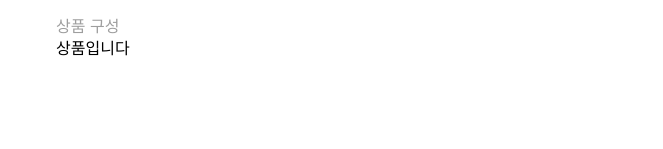
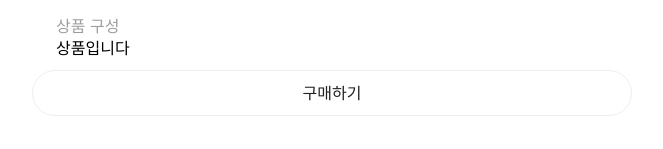
Before and after one commit to hyejinny97/bbangle, a Next.js app: page /products/1 in a window 1280 px wide. Shown: the part 803-952 px from the top of the page, without its empty margins (308-971 px from the left). Built offline with nearby package versions, Linux system fonts and the light colour scheme.

Commit message:
✨ Feat :  공통 Btn 생성

```diff
--- a/src/app/products/[id]/page.tsx
+++ b/src/app/products/[id]/page.tsx
@@ -1,5 +1,6 @@
 'use client';
 
+import Btn from '@/components/commons/button/client/Btn';
 import Header from '@/components/commons/header/server/Header';
 import ProductImgs from '@/components/units/Detail/client/ProductImgs';
 import ProductInfo from '@/components/units/Detail/client/ProductInfo';
@@ -21,6 +22,7 @@ const ProductDetail = () => {
             <Header title="상품보기" />
             <ProductImgs product={product} />
             <ProductInfo product={product} />
+            <Btn title="구매하기" active={false} onClick={() => {}} />
         </>
     );
 };
--- /dev/null
+++ b/src/components/commons/button/client/Btn.tsx
@@ -0,0 +1,26 @@
+import React from 'react';
+
+interface ButtonProps {
+    title: String;
+    active: Boolean;
+    onClick: () => void;
+}
+
+function Btn({ title, active, onClick }: ButtonProps) {
+    return (
+        <>
+            <button
+                className={`w-full  px-[65.5px] py-[14px] text-center font-medium rounded-[999px] ${
+                    active
+                        ? 'text-white bg-[#212121] '
+                        : 'text-[#212121] bg-white border border-solid border-[#EEEEEE]'
+                }`}
+                onClick={onClick}
+            >
+                {title}
+            </button>
+        </>
+    );
+}
+
+export default Btn;
```
